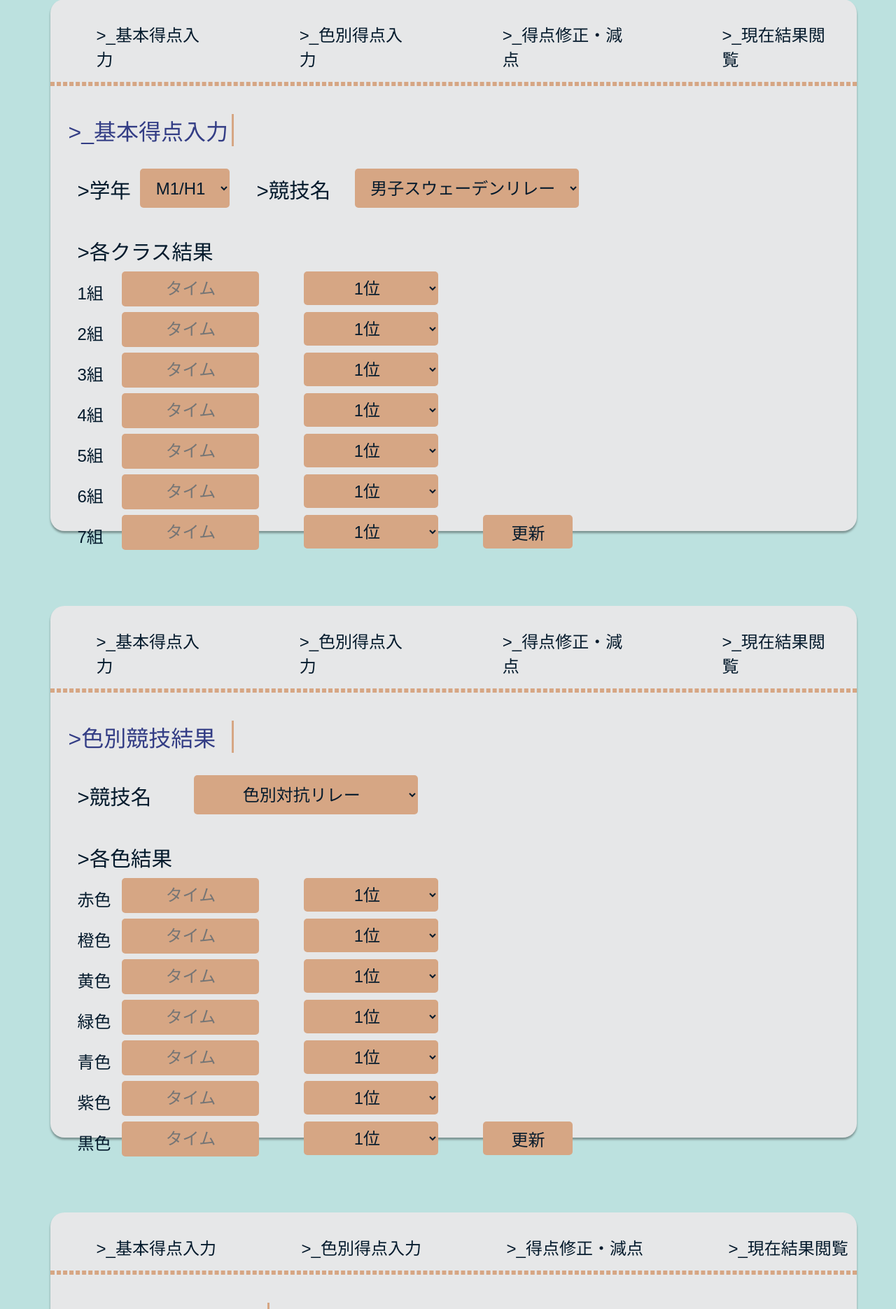
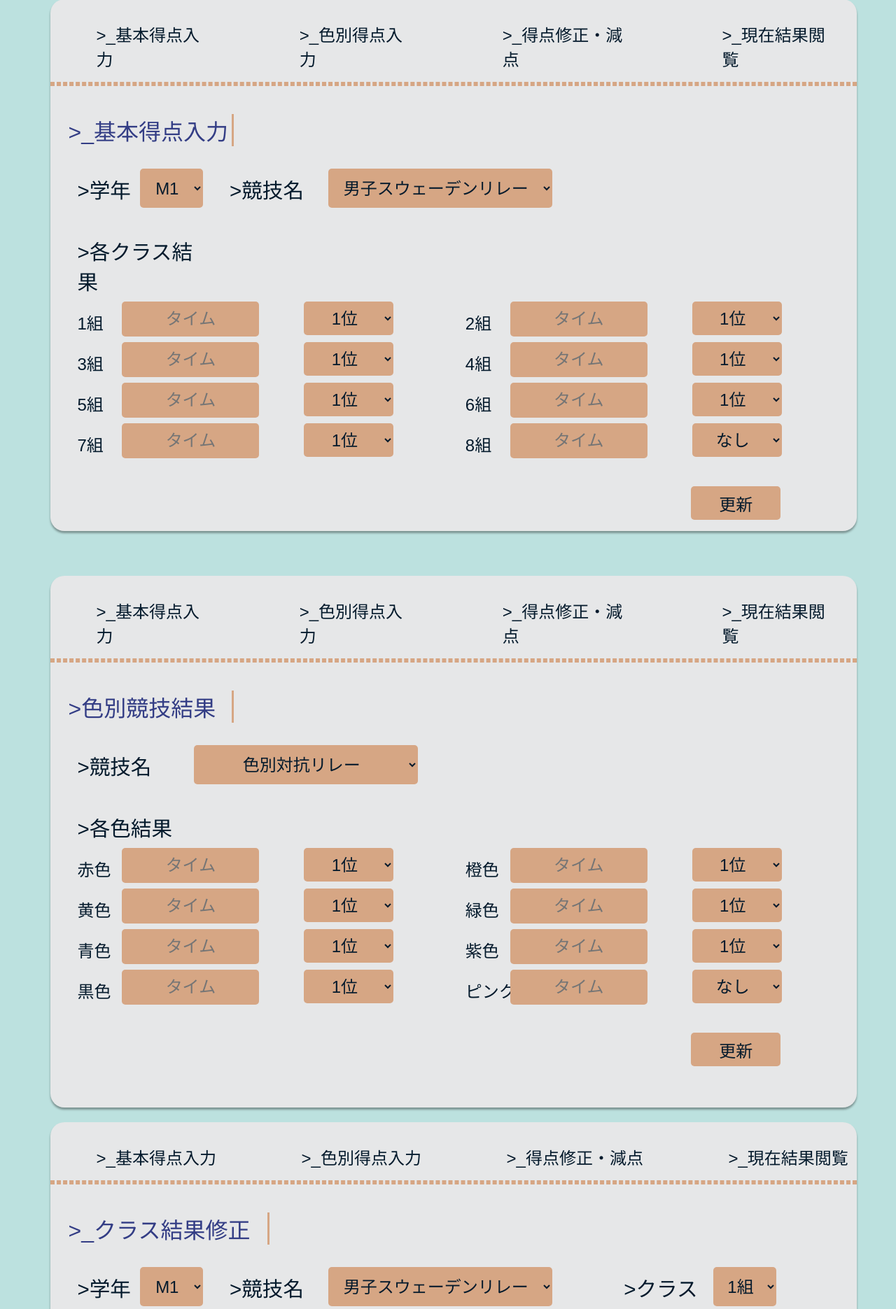
Before and after one commit to Hiroo-Gakuen-ICT-Committee/sportsfestival2023-mainsystem, a Node server app: page /manage in a window 1280 px wide. Shown: the part 21-1892 px from the top of the page at 70% size. Run offline with Node 20, Linux system fonts and the light colour scheme; some libraries are stand-ins or nearby versions.

Commit message:
また考えねば

```diff
--- a/public/css/manage.css
+++ b/public/css/manage.css
@@ -83,7 +83,7 @@ select{
     border-radius: 5px;
     border: none;
     color: #041a2c;
-    width: 10vw;
+    width: 7vw;
     height: 7vh;
     text-align: center;
     margin-top: 4vh;
@@ -118,7 +118,7 @@ select{
     color: #041a2c;
     margin-left: 8vw;
     margin-top: 5vh;
-    width: 20vw;
+    width: 15vw;
 }
 .classes{
     font-family:"maru-maru-gothic-blr-stdn", sans-serif ;
@@ -147,10 +147,11 @@ input{
     margin-top: 1vh;
     margin-left: 5vw;
     height: 6vh;
-    width: 15vw;
+    width: 10vw;
 }
 .submits{
-    margin-left: 5vw;
+    margin-left: 76.5vw;
+    margin-top: 5vh;
     width: 10vw;
 }
 .main2{
--- a/views/manage.ejs
+++ b/views/manage.ejs
@@ -32,9 +32,12 @@
         <div class="box">
         <div class="grade">>学年</div>
         <select name="grade">
-            <option value="M1/H1">M1/H1</option>
-            <option value="M2/H2">M2/H2</option>
-            <option value="M3/H3">M3/H3</option>
+          <option value="M1">M1</option>
+          <option value="M2">M2</option>
+          <option value="M3">M3</option>
+          <option value="H1">H1</option>
+          <option value="H2">H2</option>
+          <option value="H3">H3</option>
                   </select>
         <div class="competiton">>競技名</div>
         <select name="competition" class="comp-list">
@@ -47,8 +50,8 @@
           <div class="point">>各クラス結果</div>
           <div class="box">
           <div class="classes">1組</div>
-          <input type="text" name="time" placeholder="タイム">
-          <select name="ranking" class="ranking">
+          <input type="text" name="time1" placeholder="タイム">
+          <select name="ranking1" class="ranking">
             <option value="first">1位</option>
             <option value="second">2位</option>
             <option value="third">3位</option>
@@ -56,9 +59,8 @@
             <option value="fifth">5位</option>
             <option value="sixth">6位</option>
             <option value="seventh">7位</option>
+            <option value="eighth">8位</option>
           </select>
-                </div>
-        <div class="box">
           <div class="classes">2組</div>
             <input type="text" name="time" placeholder="タイム">
             <select name="ranking" class="ranking">
@@ -69,8 +71,10 @@
               <option value="fifth">5位</option>
               <option value="sixth">6位</option>
               <option value="seventh">7位</option>
+              <option value="eighth">8位</option>
             </select>
-            </div><div class="box">
+                        </div>
+            <div class="box">
           <div class="classes">3組</div>
           <input type="text" name="time" placeholder="タイム">
           <select name="ranking" class="ranking">
@@ -81,8 +85,8 @@
             <option value="fifth">5位</option>
             <option value="sixth">6位</option>
             <option value="seventh">7位</option>
+            <option value="eighth">8位</option>
           </select>
-        </div><div class="box">
           <div class="classes">4組</div>
           <input type="text" name="time" placeholder="タイム">
           <select name="ranking" class="ranking">
@@ -93,8 +97,10 @@
             <option value="fifth">5位</option>
             <option value="sixth">6位</option>
             <option value="seventh">7位</option>
+            <option value="eighth">8位</option>
           </select>
-        </div><div class="box">
+                </div>
+        <div class="box">
           <div class="classes">5組</div>
           <input type="text" name="time" placeholder="タイム">
           <select name="ranking" class="ranking">
@@ -105,8 +111,8 @@
             <option value="fifth">5位</option>
             <option value="sixth">6位</option>
             <option value="seventh">7位</option>
+            <option value="eighth">8位</option>
           </select>
-        </div><div class="box">
           <div class="classes">6組</div>
           <input type="text" name="time" placeholder="タイム">
           <select name="ranking" class="ranking">
@@ -117,8 +123,10 @@
             <option value="fifth">5位</option>
             <option value="sixth">6位</option>
             <option value="seventh">7位</option>
+            <option value="eighth">8位</option>
           </select>
         </div>
+
         <div class="box">
           <div class="classes">7組</div>
           <input type="text" name="time" placeholder="タイム">
@@ -130,9 +138,23 @@
             <option value="fifth">5位</option>
             <option value="sixth">6位</option>
             <option value="seventh">7位</option>
+            <option value="eighth">8位</option>
           </select>
+          <div class="classes">8組</div>
+          <input type="text" name="time" placeholder="タイム">
+          <select name="ranking" class="ranking">
+            <option value="none">なし</option>
+            <option value="first">1位</option>
+            <option value="second">2位</option>
+            <option value="third">3位</option>
+            <option value="fourth">4位</option>
+            <option value="fifth">5位</option>
+            <option value="sixth">6位</option>
+            <option value="seventh">7位</option>
+            <option value="eighth">8位</option>
+          </select>
+                </div>
                 <input type="submit" value="更新" class="submits">
-                </div>
                     </form>
       <div class="main2"></div>
       <div id="colors"></div>
@@ -167,9 +189,8 @@
                     <option value="fifth">5位</option>
                     <option value="sixth">6位</option>
                     <option value="seventh">7位</option>
+                    <option value="eighth">8位</option>
                                     </select>
-                        </div>
-                <div class="box">
                   <div class="classes">橙色</div>
                     <input type="text" name="time" placeholder="タイム">
                     <select name="ranking" class="ranking">
@@ -180,8 +201,10 @@
                       <option value="fifth">5位</option>
                       <option value="sixth">6位</option>
                       <option value="seventh">7位</option>
+                      <option value="eighth">8位</option>
                     </select>
-                    </div><div class="box">
+                                        </div>
+                  <div class="box">
                   <div class="classes">黄色</div>
                   <input type="text" name="time" placeholder="タイム">
                   <select name="ranking" class="ranking">
@@ -192,8 +215,8 @@
                     <option value="fifth">5位</option>
                     <option value="sixth">6位</option>
                     <option value="seventh">7位</option>
+                    <option value="eighth">8位</option>
                   </select>
-                </div><div class="box">
                   <div class="classes">緑色</div>
                   <input type="text" name="time" placeholder="タイム">
                   <select name="ranking" class="ranking">
@@ -204,8 +227,10 @@
                     <option value="fifth">5位</option>
                     <option value="sixth">6位</option>
                     <option value="seventh">7位</option>
+                    <option value="eighth">8位</option>
                   </select>
-                </div><div class="box">
+                                </div>
+                <div class="box">
                   <div class="classes">青色</div>
                   <input type="text" name="time" placeholder="タイム">
                   <select name="ranking" class="ranking">
@@ -216,8 +241,8 @@
                     <option value="fifth">5位</option>
                     <option value="sixth">6位</option>
                     <option value="seventh">7位</option>
+                    <option value="eighth">8位</option>
                   </select>
-                </div><div class="box">
                   <div class="classes">紫色</div>
                   <input type="text" name="time" placeholder="タイム">
                   <select name="ranking" class="ranking">
@@ -228,8 +253,10 @@
                     <option value="fifth">5位</option>
                     <option value="sixth">6位</option>
                     <option value="seventh">7位</option>
+                    <option value="eighth">8位</option>
                   </select>
                                 </div>
+
                 <div class="box">
                   <div class="classes">黒色</div>
                   <input type="text" name="time" placeholder="タイム">
@@ -241,9 +268,23 @@
                     <option value="fifth">5位</option>
                     <option value="sixth">6位</option>
                     <option value="seventh">7位</option>
+                    <option value="eighth">8位</option>
                   </select>
+                  <div class="classes">ピンク色</div>
+                  <input type="text" name="time" placeholder="タイム">
+                  <select name="ranking" class="ranking">
+                    <option value="none">なし</option>
+                    <option value="first">1位</option>
+                    <option value="second">2位</option>
+                    <option value="third">3位</option>
+                    <option value="fourth">4位</option>
+                    <option value="fifth">5位</option>
+                    <option value="sixth">6位</option>
+                    <option value="seventh">7位</option>
+                    <option value="eighth">8位</option>
+                  </select>
+                </div>
                     <input type="submit" value="更新" class="submits">
-                        </div>
                 </form>
                 <div class="main3"></div>
                 <div id="control"></div>
@@ -261,9 +302,12 @@
                 <div class="box">
                       <div class="grade">>学年</div>
                 <select name="grade" class="grade-list">
-                  <option value="M1/H1">M1/H1</option>
-                  <option value="M2/H2">M2/H2</option>
-                  <option value="M3/H3">M3/H3</option>
+                  <option value="M1">M1</option>
+                  <option value="M2">M2</option>
+                  <option value="M3">M3</option>
+                  <option value="H1">H1</option>
+                  <option value="H2">H2</option>
+                  <option value="H3">H3</option>
               </select>
               <div class="competiton">>競技名</div>
               <select name="competition" class="comp-list">
```
Also changed, not shown: app.js (+30 -6 lines), public/css/setting.css (+10 -15 lines), views/setting.ejs (+18 -15 lines). Lines whose indentation alone changed are shown as unchanged.
